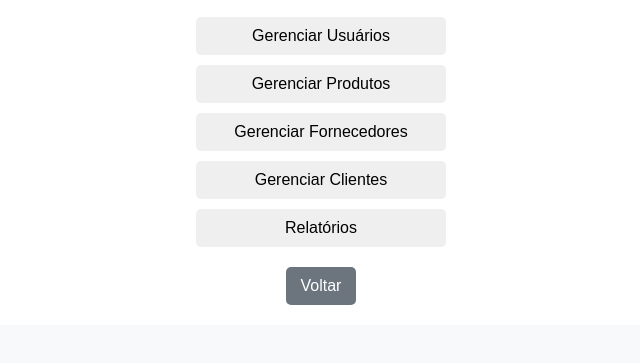
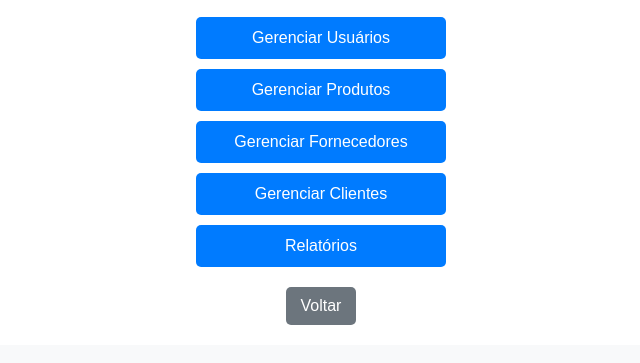
Before and after one commit to GustavoAbreuuu/SuperMarket---Project, a website: page public/pages/menu.html in a window 1280 px wide. Shown: the part 71-434 px from the top of the page, without its empty margins (339-979 px from the left). Drawn offline with Linux system fonts and the light colour scheme.

Commit message:
style: Applies buttons stylization

```diff
--- a/public/css/style.css
+++ b/public/css/style.css
@@ -38,6 +38,18 @@ h1, h2 {
   gap: 10px;
   margin: 20px auto;
   width: 250px;
+}
+
+.menu-principal button {
+  background-color: #007bff;
+  color: white;
+  padding: 12px;
+  font-size: 16px;
+  width: 100%;
+}
+
+.menu-principal button:hover {
+  background: #0056b3;
 }
 
 .top-bar, .pdv-top-bar {
```
